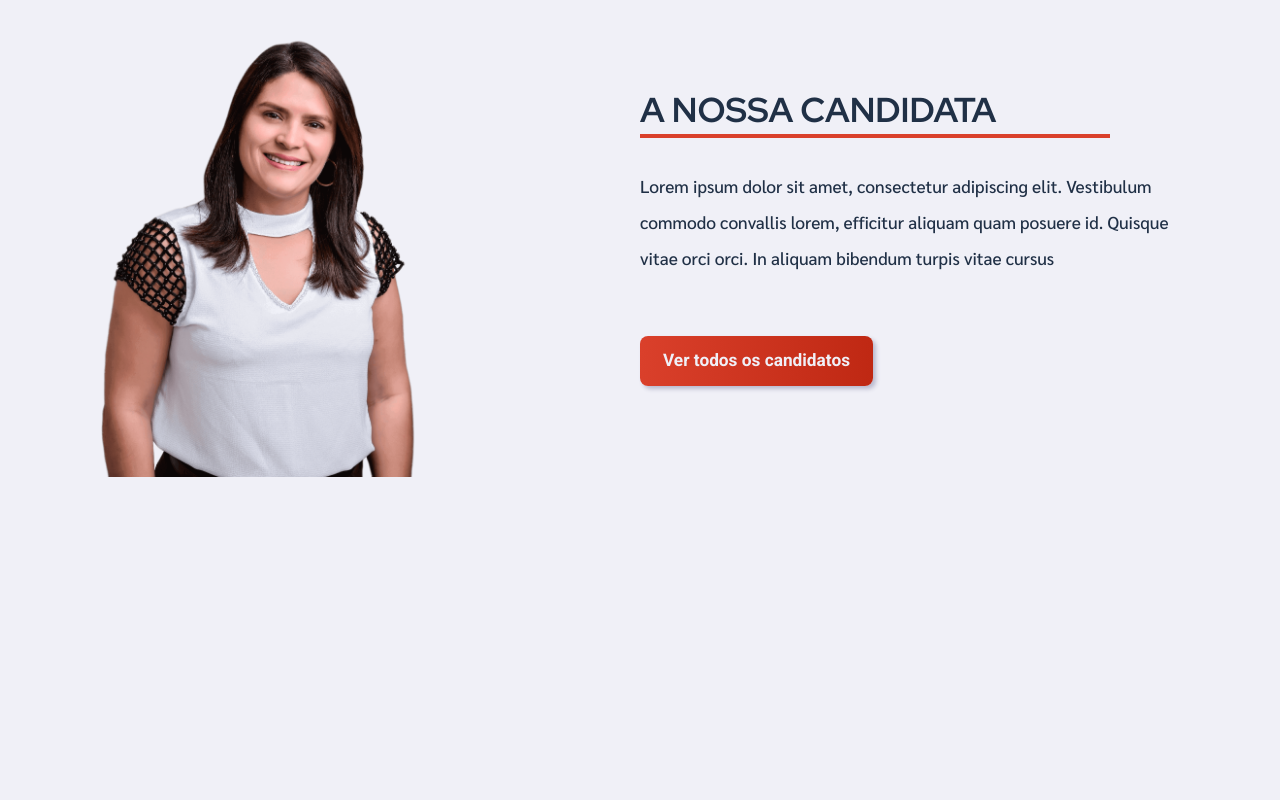
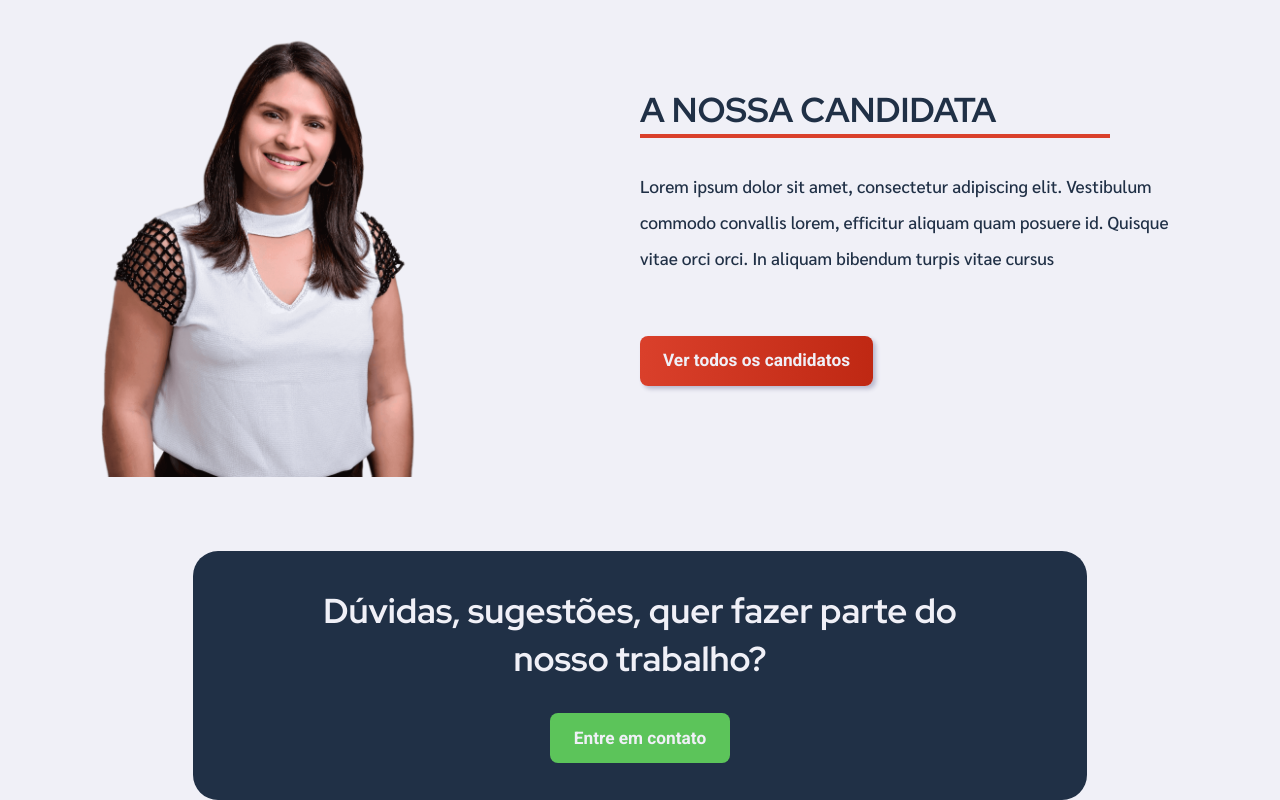
Before and after one commit to EddyPBR/oposicao-2020, a React (Create React App) app in the folder web/: page / in a window 1280 px wide. Shown: the part 897-1697 px from the top of the page. Before the commit the page ends 1378 px from the top, so only its background shows below. Built offline with nearby package versions, Linux system fonts and the light colour scheme.

Commit message:
Adicionada box de contato

```diff
--- a/web/src/pages/Home/index.js
+++ b/web/src/pages/Home/index.js
@@ -67,6 +67,14 @@ function Index() {
           </Link>
         </div>
       </div>
+      <div className="contact-box">
+        <div className="title">
+          Dúvidas, sugestões, quer fazer parte do nosso trabalho?
+        </div>
+        <Link className="button" to="/contact">
+          Entre em contato
+        </Link>
+      </div>
     </div>
   );
 }
--- a/web/src/pages/Home/styles.css
+++ b/web/src/pages/Home/styles.css
@@ -62,6 +62,10 @@
   flex-direction: row;
   padding: 0px 100px;
   flex-wrap: wrap;
+}
+
+.candidate-section {
+  margin-bottom: 70px;
 }
 
 .candidate-section .candidate {
@@ -131,3 +135,51 @@
 
   color: var(--color-background);
 }
+
+/* contact-box CSS */
+
+.contact-box {
+  height: 249px;
+  width: 69.8%;
+  margin: 0px auto;
+  border-radius: 25px;
+  flex-direction: column;
+
+  display: flex;
+  align-items: center;
+  justify-content: center;
+
+  background-color: var(--color-darkest);
+}
+
+.contact-box .title {
+  font-family: Red Hat Display;
+  font-style: normal;
+  font-weight: bold;
+  font-size: 3.6rem;
+  line-height: 48px;
+  text-align: center;
+  margin-bottom: 30px;
+  width: 80%;
+
+  color: var(--color-background);
+}
+
+.contact-box .button {
+  width: 180px;
+  height: 50px;
+  border-radius: 8px;
+  color: var(--color-background);
+  background-color: var(--color-green-light);
+
+  text-decoration: none;
+  font-family: Roboto;
+  font-style: normal;
+  font-weight: bold;
+  font-size: 1.8rem;
+  line-height: 21px;
+
+  display: flex;
+  align-items: center;
+  justify-content: center;
+}
```
